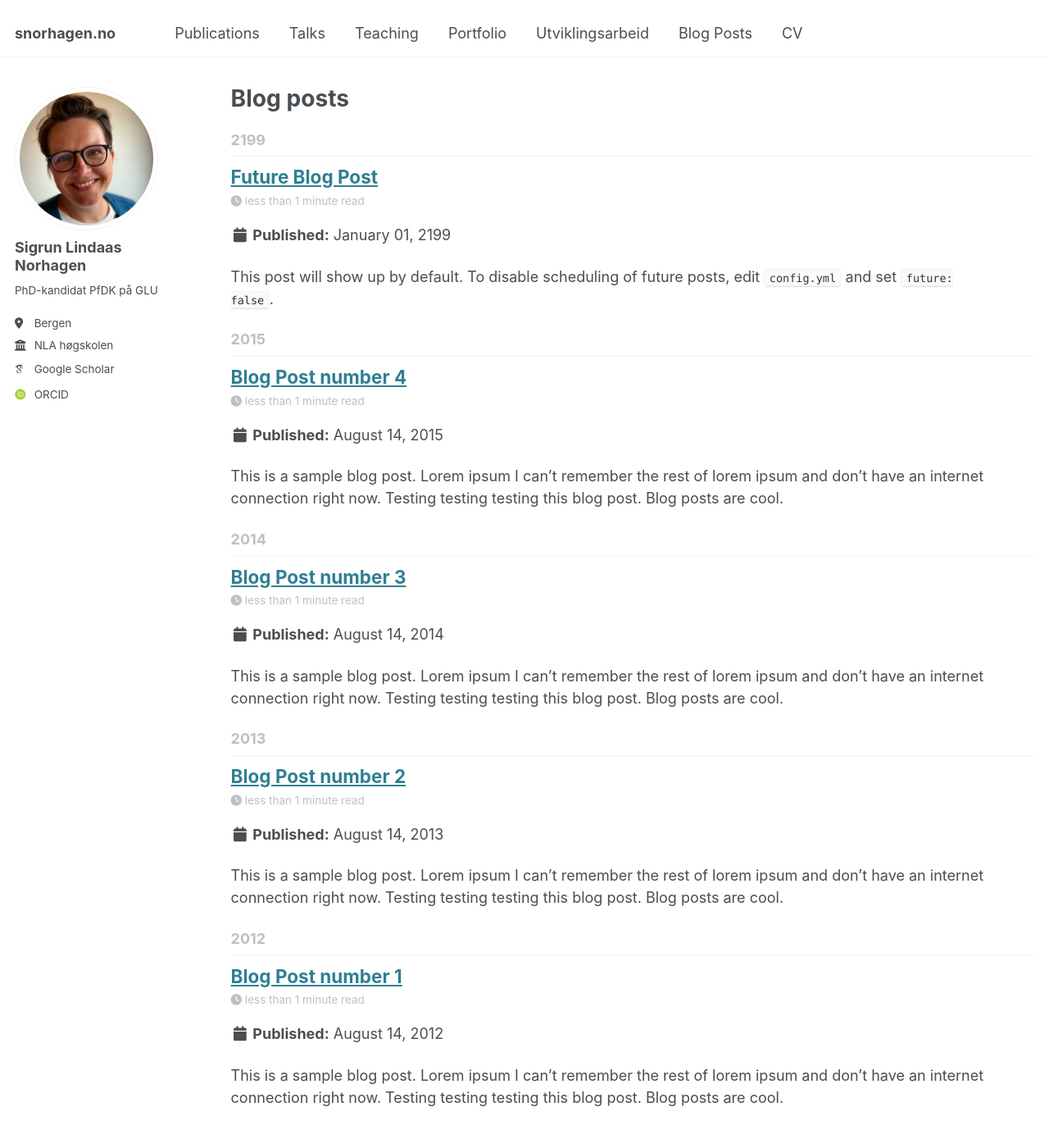
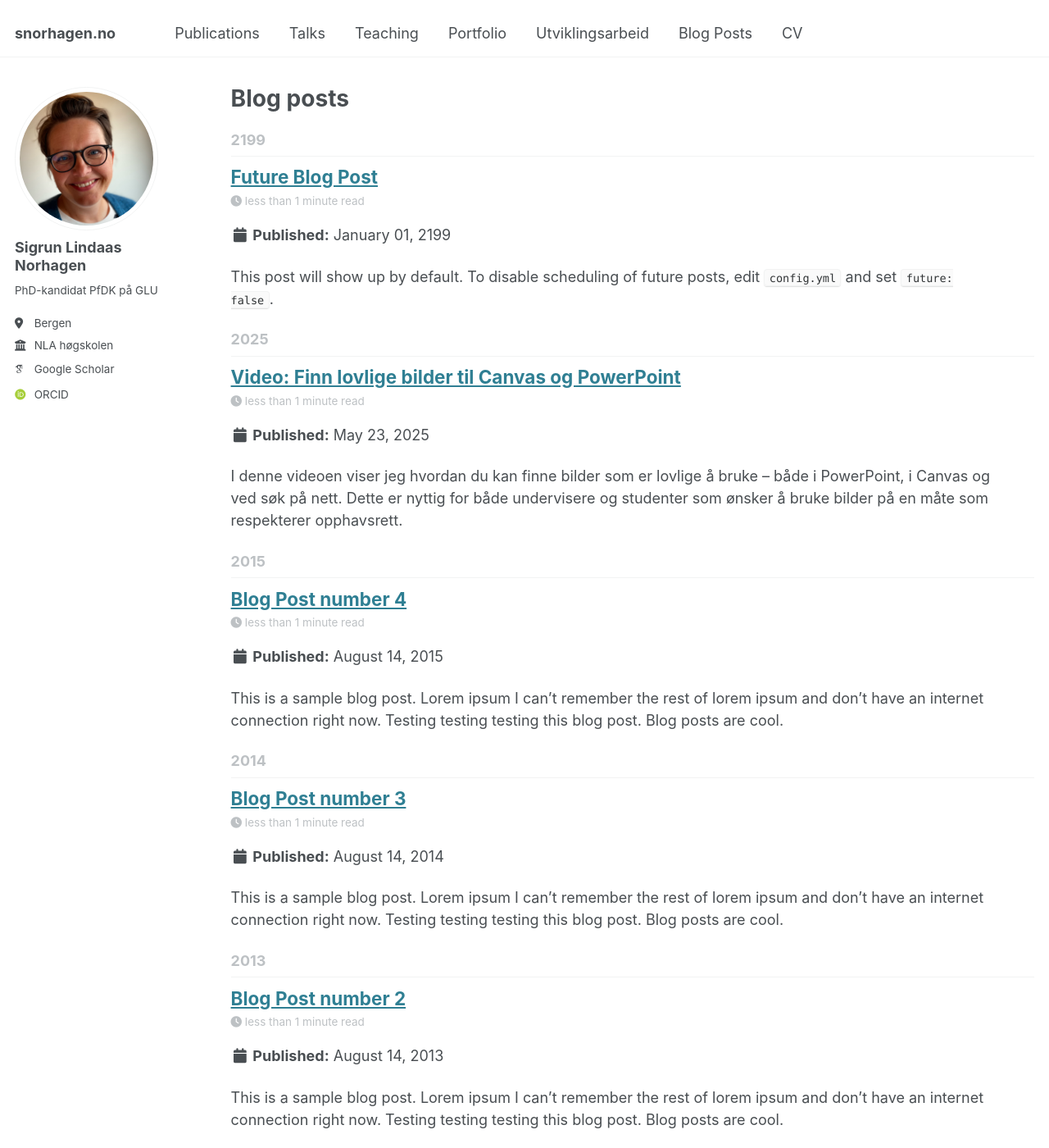
Before and after one commit to sigrun/sigrun.github.io, a Jekyll site: the page built from _pages/year-archive.html, in a window 1280 px wide and 1400 px high. Shown: the whole window at 82% size. Built offline with Jekyll 4.4.1, drawn with Linux system fonts in a browser that asks for light colours; some web fonts are replaced.

Commit message:
Update 2012-08-14-blog-post-1.md

```diff
--- a/_posts/2012-08-14-blog-post-1.md
+++ b/_posts/2012-08-14-blog-post-1.md
@@ -1,20 +1,23 @@
 ---
-title: 'Blog Post number 1'
-date: 2012-08-14
-permalink: /posts/2012/08/blog-post-1/
+title: 'Video: Finn lovlige bilder til Canvas og PowerPoint'
+date: 2025-05-23
+permalink: /posts/2025/05/finn-lovlige-bilder/
 tags:
-  - cool posts
-  - category1
-  - category2
+  - veiledning
+  - bilder
+  - digital kompetanse
 ---
 
-This is a sample blog post. Lorem ipsum I can't remember the rest of lorem ipsum and don't have an internet connection right now. Testing testing testing this blog post. Blog posts are cool.
+I denne videoen viser jeg hvordan du kan finne bilder som er lovlige å bruke – både i PowerPoint, i Canvas og ved søk på nett. Dette er nyttig for både undervisere og studenter som ønsker å bruke bilder på en måte som respekterer opphavsrett.
 
-Headings are cool
-======
+## Innholdsfortegnelse
 
-You can have many headings
-======
+- **00:20** – PowerPoint
+- **02:04** – Canvas
+- **03:59** – Creative Commons
+- **06:38** – Google-søk
+- **08:19** – Pixabay
 
-Aren't headings cool?
-------
+🎥 [Se videoen her](https://youtu.be/TJv0HLh8rzY?feature=shared)
+
+[![Se videoen](https://youtu.be/TJv0HLh8rzY?feature=shared)]
```
